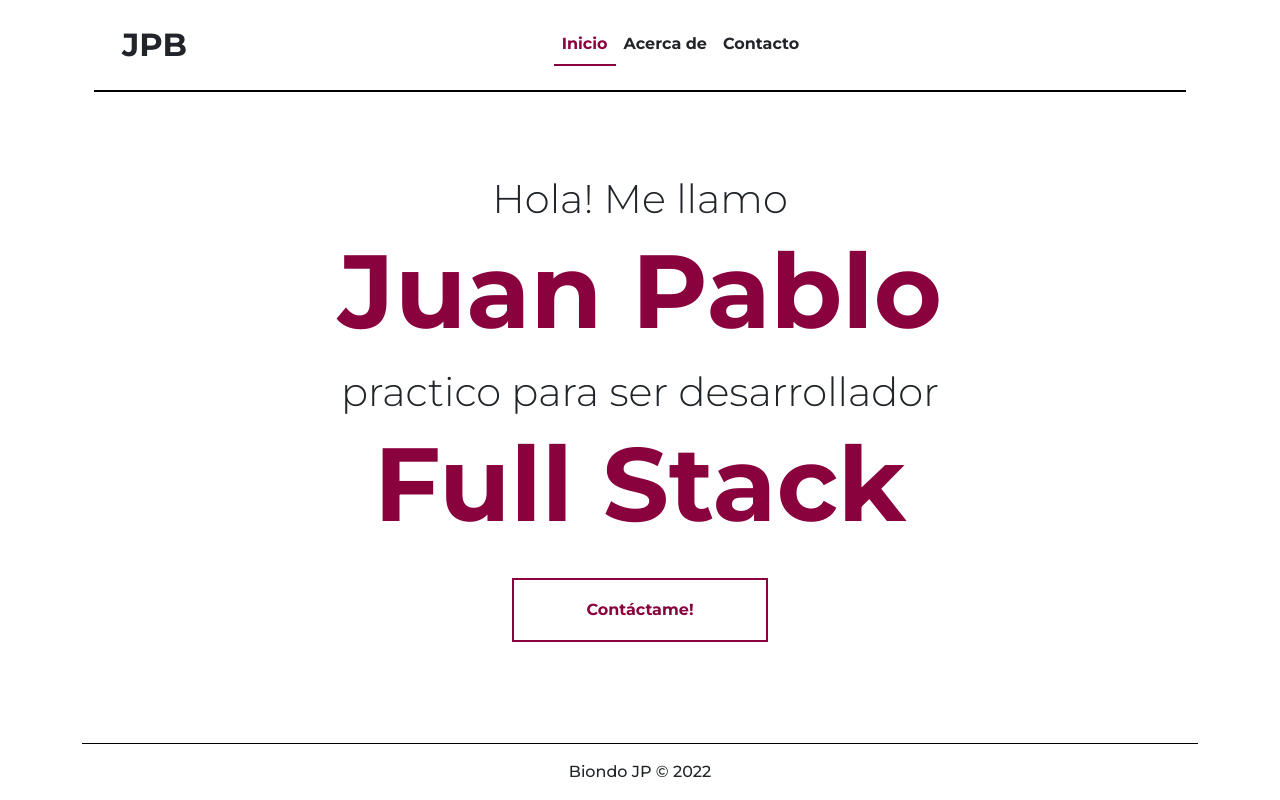
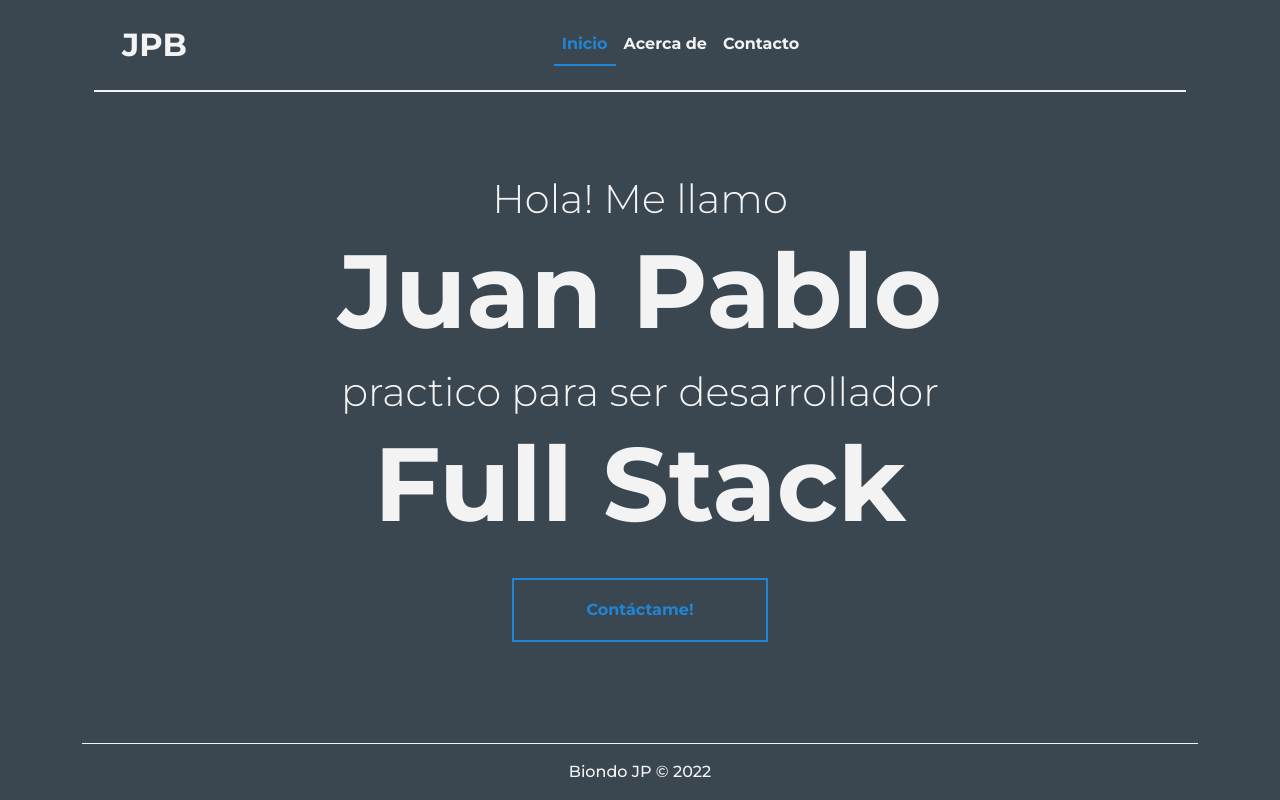
Before and after one commit to caylow/FRONTEND, an Angular app: page / in a window 1280 px wide. Built offline with nearby package versions, Linux system fonts and the light colour scheme.

Commit message:
Change color pallete
Change color pallete to:
    --primary-color:#3A4750;
    --secondary-color: #F3F3F3;
    --action-color: #2185D5;

```diff
--- a/src/app/components/footer/footer.component.css
+++ b/src/app/components/footer/footer.component.css
@@ -6,7 +6,7 @@ footer{
 }
 footer p{
     font-weight: var(--font-weight-medium);
-    color:var(--tertiary-color);
+    color:var(--secondary-color);
     font-size: 1em;
 }
 #profile-pic{
--- a/src/app/components/main/main.component.css
+++ b/src/app/components/main/main.component.css
@@ -1,14 +1,15 @@
 /*
 Introduction section
 */
-
+h1.big-text, span.intro-text{
+    color:var(--secondary-color)!important;
+}
 h1.big-text{
     font-size: 6.5em!important;
     width: auto;
 }
 span.intro-text{
     font-weight: 300!important;
-    color:var(--tertiary-color)!important;
     font-size: 2.5em;
 }
 
--- a/src/app/components/nav-bar/nav-bar.component.css
+++ b/src/app/components/nav-bar/nav-bar.component.css
@@ -7,19 +7,19 @@ nav{
 
 .navbar-brand{
     font-weight: var(--font-weight-bold);
-    color:var(--tertiary-color)!important;
+    color:var(--secondary-color)!important;
     font-size:2em!important;
 }
 
 nav ul li a.nav-link{
-    color:var(--tertiary-color)!important;
+    color:var(--secondary-color)!important;
     font-weight: var(--font-weight-bold);
     box-sizing:border-box;
 }
 
 nav ul li a.nav-link.active{
     color: var(--action-color)!important;
-    border-bottom: 2px solid #89023E;
+    border-bottom: 2px solid var(--action-color);
 }
 nav ul li a.nav-link:hover{
     color:var(--action-color)!important;
--- a/src/app/components/nav-bar/nav-bar.component.html
+++ b/src/app/components/nav-bar/nav-bar.component.html
@@ -1,4 +1,4 @@
-<nav class="navbar navbar-light navbar-expand-sm p-3">
+<nav class="navbar navbar-dark navbar-expand-sm p-3">
     <div class="container justify-content-between">
       <a class="navbar-brand" href="#">{{brandname}}</a>
       <button class="navbar-toggler" type="button" data-bs-toggle="collapse" data-bs-target="#navbarNav" aria-controls="navbarNav" aria-expanded="false" aria-label="Toggle navigation">
--- a/src/styles.css
+++ b/src/styles.css
@@ -1,8 +1,7 @@
 :root{
-    --primary-color:#FFF;
-    --action-color: #89023E;
-    --secondary-color: #000;
-    --quarter-color: #8963BA;
+    --primary-color:#3A4750;
+    --secondary-color: #F3F3F3;
+    --action-color: #2185D5;
     --font-weight-medium:500;
     --font-weight-bold:700;
 }
@@ -88,7 +87,7 @@ app-about-me, app-contact-form{
 }
 app-footer{
     border-top: 1px solid var(--secondary-color);
-    background-color: #fff;
+    background-color: var(--primary-color);
 }
 
 /*
```
